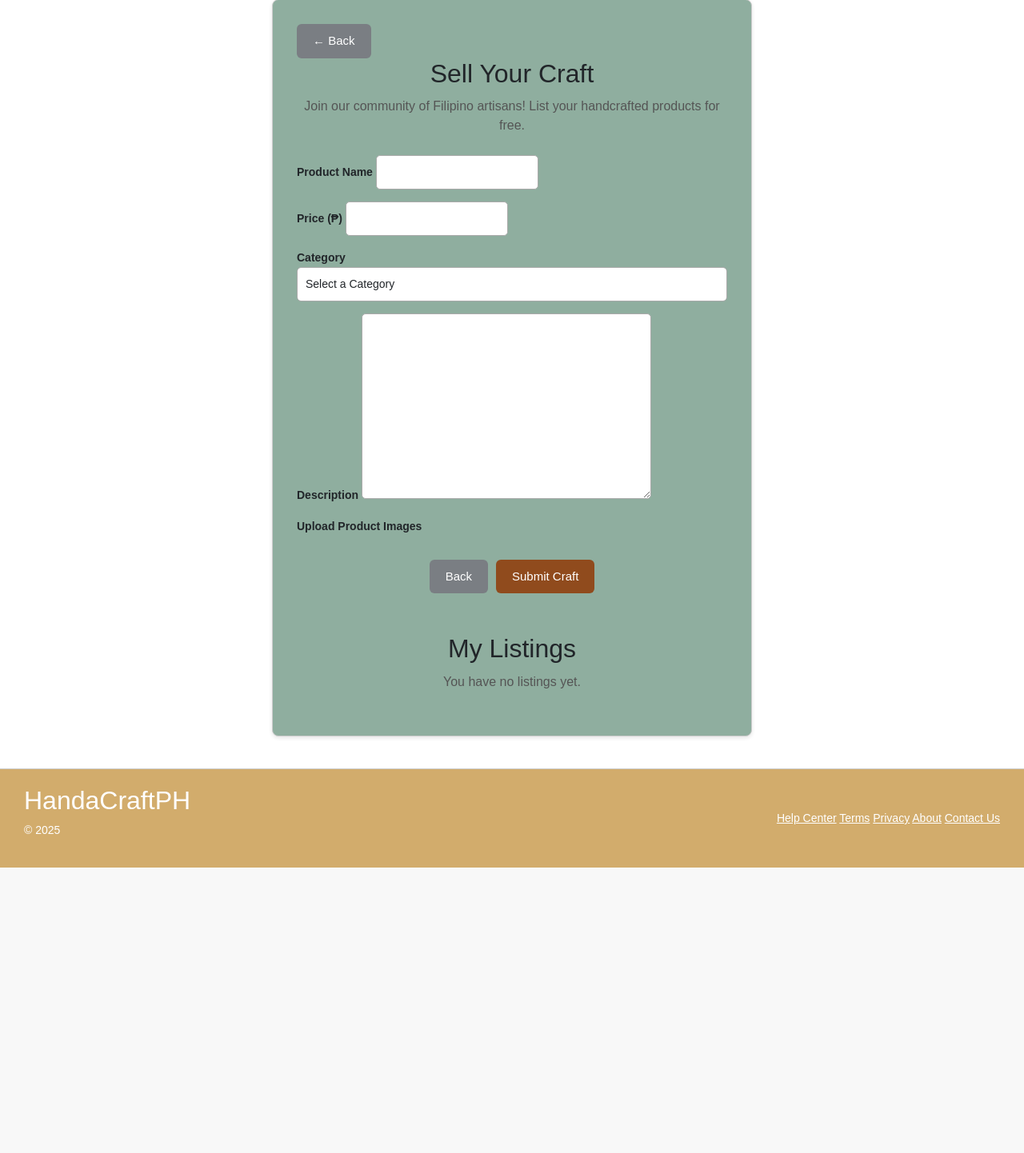
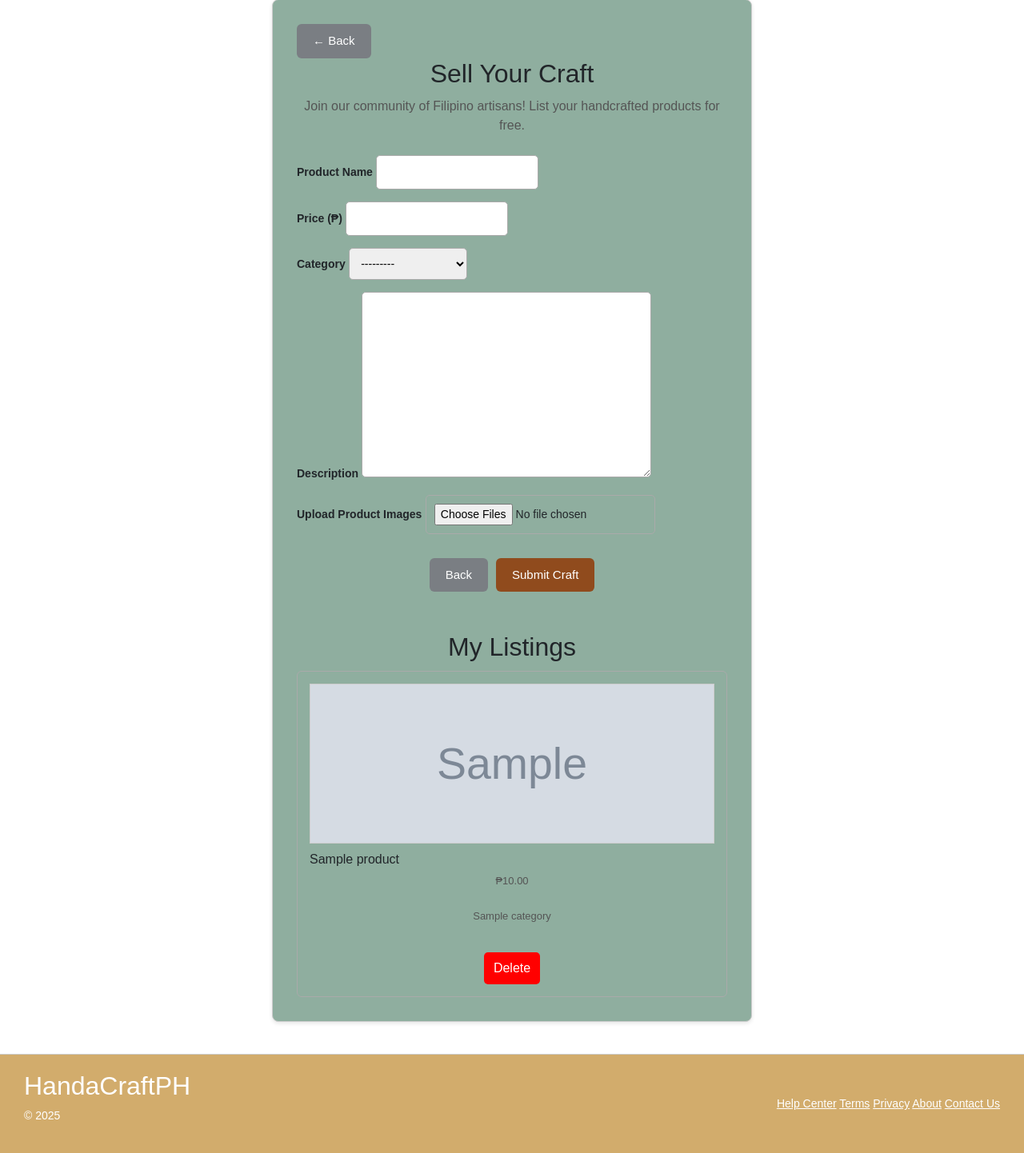
Before and after one commit to QaeyxL/HandaCraftPH-, a Django app: page /sell/ in a window 1280 px wide. Shown: the part 438-1880 px from the top of the page at 80% size. Before the commit the page ends 1523 px from the top, so only its background shows below. Run offline with Django 5.2, Linux system fonts and the light colour scheme; a user stored in the database is signed in; tables that the repository leaves empty hold one stand-in row (values such as "Sample post"); grey boxes marked "Sample" are stand-in pictures.

Commit message:
- seller can delete a listing; has a warning before deleting - card formatting fixes - category name showing up if category button in home is clicked - images now show - number of items in cart shows up

```diff
--- a/handacraftph/handacraftph/settings.py
+++ b/handacraftph/handacraftph/settings.py
@@ -11,6 +11,7 @@ https://docs.djangoproject.com/en/5.2/ref/settings/
 """
 
 from pathlib import Path
+import os
 
 # Build paths inside the project like this: BASE_DIR / 'subdir'.
 BASE_DIR = Path(__file__).resolve().parent.parent
@@ -62,6 +63,7 @@ TEMPLATES = [
                 'django.template.context_processors.request',
                 'django.contrib.auth.context_processors.auth',
                 'django.contrib.messages.context_processors.messages',
+                'hc_app.context_processors.cart_item_count',
             ],
         },
     },
@@ -121,3 +123,6 @@ STATIC_URL = '/static/'
 # https://docs.djangoproject.com/en/5.2/ref/settings/#default-auto-field
 
 DEFAULT_AUTO_FIELD = 'django.db.models.BigAutoField'
+
+MEDIA_URL = '/media/'
+MEDIA_ROOT = Path(BASE_DIR).parent / 'media'
--- a/handacraftph/handacraftph/urls.py
+++ b/handacraftph/handacraftph/urls.py
@@ -1,8 +1,8 @@
 from django.contrib import admin
 from django.urls import path, include
 from django.http import HttpResponse
+from django.conf import settings
 from django.conf.urls.static import static
-from django.conf import settings
 
 '''
 #Placeholder
@@ -16,7 +16,8 @@ urlpatterns = [
     #path('', include('hc_app.urls')),
     path('', include(('hc_app.urls', 'hc_app'), namespace='hc_app')),
 
-]
+] + static(settings.MEDIA_URL, document_root=settings.MEDIA_ROOT)
+
 
 if settings.DEBUG:
     urlpatterns += static(settings.MEDIA_URL, document_root=settings.MEDIA_ROOT)
--- /dev/null
+++ b/hc_app/context_processors.py
@@ -0,0 +1,6 @@
+from hc_app.models import CartItem
+
+def cart_item_count(request):
+    if request.user.is_authenticated:
+        return {'cart_count': CartItem.objects.filter(user=request.user).count()}
+    return {'cart_count': 0}
--- a/hc_app/forms.py
+++ b/hc_app/forms.py
@@ -1,7 +1,7 @@
 from django import forms
 from django.contrib.auth.models import User
 from django.contrib.auth.forms import AuthenticationForm
-from .models import Product, Category
+from .models import Product, Category, ProductImage
 
 
 class RegisterForm(forms.ModelForm):
@@ -26,7 +26,7 @@ class RegisterForm(forms.ModelForm):
 class ProductForm(forms.ModelForm):
     class Meta:
         model = Product
-        fields = ['name', 'price', 'category', 'description', 'image', 'video']
+        fields = ['name', 'price', 'category', 'description']
 
 
     '''
@@ -36,8 +36,11 @@ class ProductForm(forms.ModelForm):
     Contact no: 1. cannot reuse previously registered contact no (no duplicates)
     '''
 
-    category = forms.ModelChoiceField(
-            queryset=Category.objects.all(),
-            empty_label="Select a Category",
-            widget=forms.Select(attrs={'class': 'form-control'})
-    )
+# class MultiFileInput(forms.ClearableFileInput):
+#     allow_multiple_selected = True
+
+# class ProductImageForm(forms.Form):
+#     images = forms.FileField(
+#         widget=MultiFileInput(attrs={'multiple': True}),
+#         required=True
+#     )
--- a/hc_app/models.py
+++ b/hc_app/models.py
@@ -31,3 +31,7 @@ class CartItem(models.Model):
 
     def __str__(self):
         return f"{self.product.name} x {self.quantity}"
+
+class ProductImage(models.Model):
+    product = models.ForeignKey(Product, related_name='images', on_delete=models.CASCADE)
+    image = models.ImageField(upload_to='products/images/')
--- a/hc_app/static/hc_app/main.css
+++ b/hc_app/static/hc_app/main.css
@@ -225,6 +225,25 @@ nav ul {
   padding: 15px;
 }
 
+.featured-grid .craft-card form {
+  width: 100%;
+  text-align: center;
+  margin-top: 10px;
+  position: static !important;
+}
+
+.featured-grid .craft-card form .delete-btn {
+  position: static !important;
+  display: inline-block !important;
+  background: red !important;
+  color: white !important;
+  border: none !important;
+  padding: 8px 12px !important;
+  border-radius: 5px !important;
+  margin-top: 10px !important;
+  cursor: pointer !important;
+}
+
 .craft-image {
   width: 100%;
   height: 120px;
@@ -400,7 +419,7 @@ footer {
   object-fit: cover;
 }
 
-.delete-btn {
+.preview-container .delete-btn {
   position: absolute;
   top: 5px;
   right: 5px;
@@ -415,7 +434,7 @@ footer {
   line-height: 18px;
 }
 
-.delete-btn:hover {
+.preview-container .delete-btn:hover {
   background-color: red;
 }
 
--- a/hc_app/templates/hc_app/base.html
+++ b/hc_app/templates/hc_app/base.html
@@ -11,7 +11,6 @@
 
 <script src="https://cdn.jsdelivr.net/npm/bootstrap@5.3.2/dist/js/bootstrap.bundle.min.js"></script>
 <body>
-    <!-- Header / Navbar -->
     <header>
         <div class="logo">
             <img src="{% static 'hc_app/images/logo.png' %}" alt="HandacraftPH Logo">
@@ -34,24 +33,19 @@
                 <a href="{% url 'hc_app:register' %}">Sign Up</a>
                 <a href="{% url 'hc_app:login' %}">Login</a>
 
-                <li>
-                    <a href="{% url 'hc_app:cart_view' %}">
-                        🛒 Cart (<span id="cart-count">{{ request.user.cartitem_set.count }}</span>)
-                    </a>
-                </li>
-
-
-
+                <a href="{% url 'hc_app:cart_view' %}">
+                    🛒 Cart (<span id="cart-count">{{ cart_count }}</span>)
+                </a>
         </div>
     </header>
 
-    <!-- Main Content -->
+
     <main>
         {% block content %}
         {% endblock %}
     </main>
 
-    <!-- Footer -->
+
     <footer>
         <div class="footer-logo">
             <h2>HandaCraftPH</h2>
--- a/hc_app/templates/hc_app/sell.html
+++ b/hc_app/templates/hc_app/sell.html
@@ -39,10 +39,11 @@
       </div>
 
       <div class="form-group">
-        <label for="images">Upload Product Images</label>
-        {{ image_form.images }}
+        <label for="id_images">Upload Product Images</label>
+        <input type="file" id="id_images" name="images" multiple required>
         <div id="image-preview-container" style="display:flex; flex-wrap: wrap; gap:10px;"></div>
       </div>
+
 
 
       <div class="form-buttons">
@@ -55,23 +56,30 @@
     <div class="featured-grid">
       {% for product in user_products %}
       <div class="craft-card">
-        <div class="craft-image" style="height:200px; overflow:hidden;">
+        <div class="craft-image" style="height:200px;">
           {% if product.images.all %}
             <img src="{{ product.images.first.image.url }}" alt="{{ product.name }}" style="width:100%; height:100%; object-fit:cover;">
           {% endif %}
+        </div>
 
-        </div>
         <h3>{{ product.name }}</h3>
         <p>₱{{ product.price }}</p>
         <p>{{ product.category.name }}</p>
 
-        <form action="{% url 'hc_app:delete_product' product.id %}" method="POST">
+        <form action="{% url 'hc_app:delete_product' product.id %}" method="POST" onsubmit="return confirm('Are you sure you want to delete this product? This action cannot be undone.');">
           {% csrf_token %}
-          <button type="submit" class="delete-btn" style="background:red; color:white; border:none; padding:5px 10px; cursor:pointer;">Delete</button>
+          <button type="submit" class="delete-btn" style="background:red; color:rgb(255, 255, 255); border:none; padding:5px 10px; cursor:pointer;">Delete</button>
         </form>
+
+        <script>
+          function confirmDelete() {
+            return confirm("Are you sure you want to delete this product? This action cannot be undone.");
+          }
+        </script>
+
       </div>
       {% empty %}
-      <p>You have no listings yet.</p>
+        <p>You have no listings yet.</p>
       {% endfor %}
     </div>
 
@@ -79,22 +87,20 @@
 </section>
 
 <script>
-
 const fileInput = document.getElementById('id_images');
 const previewContainer = document.getElementById('image-preview-container');
 let filesArray = [];
 
 fileInput.addEventListener('change', (event) => {
-    for (const file of event.target.files) {
-        if (!file.type.startsWith('image/')) continue;
-        filesArray.push(file);
-    }
+    filesArray = Array.from(event.target.files);
     renderPreviews();
 });
 
 function renderPreviews() {
     previewContainer.innerHTML = '';
     filesArray.forEach((file, index) => {
+        if (!file.type.startsWith('image/')) return;
+
         const container = document.createElement('div');
         container.style.position = 'relative';
         container.style.display = 'inline-block';
@@ -107,6 +113,7 @@ function renderPreviews() {
         container.appendChild(img);
 
         const delBtn = document.createElement('button');
+        delBtn.type = 'button';
         delBtn.textContent = 'X';
         delBtn.style.position = 'absolute';
         delBtn.style.top = '0';
@@ -124,9 +131,13 @@ function renderPreviews() {
         previewContainer.appendChild(container);
     });
 
+    // Sync the actual file input before submitting
     const dataTransfer = new DataTransfer();
     filesArray.forEach(file => dataTransfer.items.add(file));
     fileInput.files = dataTransfer.files;
 }
+
 </script>
+
+
 {% endblock %}
--- a/hc_app/urls.py
+++ b/hc_app/urls.py
@@ -3,6 +3,8 @@ from . import views
 from django.contrib import admin
 from django.urls import path, include
 from django.http import HttpResponse
+from django.conf import settings
+from django.conf.urls.static import static
 
 app_name = 'hc_app'  # optional, useful for namespacing
 
@@ -26,3 +28,7 @@ urlpatterns = [
     path('my_listings/', views.my_listings, name='my_listings'),
 
 ]
+
+
+if settings.DEBUG:
+    urlpatterns += static(settings.MEDIA_URL, document_root=settings.MEDIA_ROOT)
--- a/hc_app/views.py
+++ b/hc_app/views.py
@@ -9,7 +9,7 @@ from twilio.rest import Client
 from .forms import RegisterForm, ProductForm
 import requests
 from random import choice
-from .models import Product, Category, CartItem
+from .models import Product, Category, CartItem, ProductImage
 from django.shortcuts import get_object_or_404, render
 from django.http import JsonResponse
 
@@ -124,15 +124,34 @@ def login_view(request):
 def home_view(request):
     return render(request, 'hc_app/home.html')
 
+@login_required
 def sell(request):
+    success = False
     if request.method == 'POST':
+        print(request.FILES)
         form = ProductForm(request.POST, request.FILES)
-        if form.is_valid():
-            form.save()
-            return render(request, 'hc_app/sell.html', {'form': ProductForm(), 'success': True})
+        images = request.FILES.getlist('images')
+
+        if form.is_valid() and images:
+            product = form.save(commit=False)
+            product.seller = request.user
+            product.save()
+
+            for image in request.FILES.getlist('images'):
+                ProductImage.objects.create(product=product, image=image)
+
+            success = True
+            form = ProductForm()
+
     else:
         form = ProductForm()
-    return render(request, 'hc_app/sell.html', {'form': form})
+
+    user_products = Product.objects.filter(seller=request.user)
+    return render(request,'hc_app/sell.html',
+        {'form': form,
+         'success': success,
+         'user_products': user_products}
+    )
 
 def catalog(request):
     products = Product.objects.all()
@@ -153,12 +172,15 @@ def edit_product(request, pk):
         form = ProductForm(instance=product)
     return render(request, 'hc_app/edit_product.html', {'form': form})
 
-def delete_product(request, pk):
-    product = Product.objects.get(id=pk)
+@login_required
+def delete_product(request, product_id):
+    product = get_object_or_404(Product, id=product_id, seller=request.user)
+
     if request.method == 'POST':
         product.delete()
-        return redirect('catalog')
-    return render(request, 'hc_app/delete_confirm.html', {'product': product})
+        return redirect('hc_app:sell')
+
+    return redirect('hc_app:sell')
 
 def category_view(request, category_id):
     category = get_object_or_404(Category, id=category_id)
@@ -190,23 +212,14 @@ def add_to_cart(request, product_id):
     # return redirect(request.META.get('HTTP_REFERER', 'hc_app:home'))
 
 def category_products(request, category_name):
-    products = Product.objects.filter(category__name=category_name)
-    return render(request, 'hc_app/category_products.html', {'products': products, 'category_name': category_name})
+    category = get_object_or_404(Category, name=category_name)
+    products = Product.objects.filter(category=category)
+    return render(
+        request,
+        'hc_app/category_products.html',
+        {'products': products, 'category': category}
+    )
 
-@login_required
-def sell(request):
-    success = False
-    if request.method == 'POST':
-        form = ProductForm(request.POST, request.FILES)
-        if form.is_valid():
-            product = form.save(commit=False)
-            product.seller = request.user  # set the logged-in user as seller
-            product.save()
-            success = True
-    else:
-        form = ProductForm()
-
-    return render(request, 'hc_app/sell.html', {'form': form, 'success': success})
 
 @login_required
 def delete_product(request, product_id):
```
Also changed, not shown: hc_app/migrations/0006_productimage.py (added), media/products/images/Screenshot_2025-11-05_013525.png (added).
